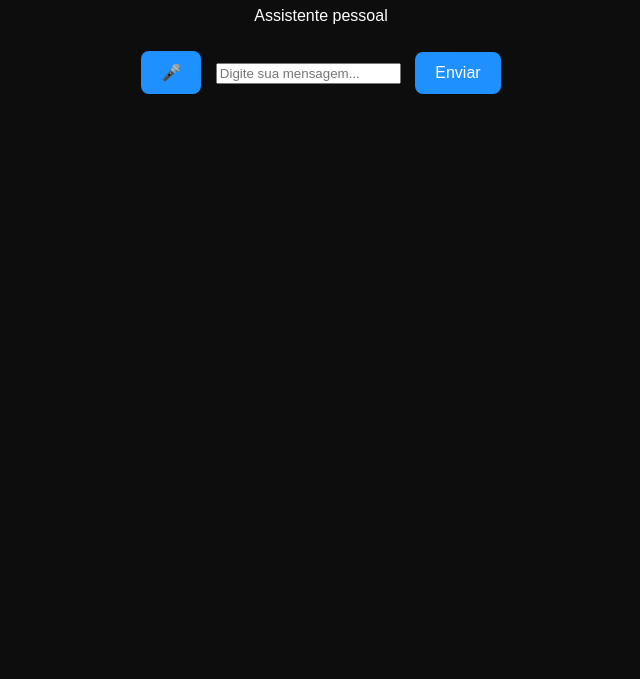
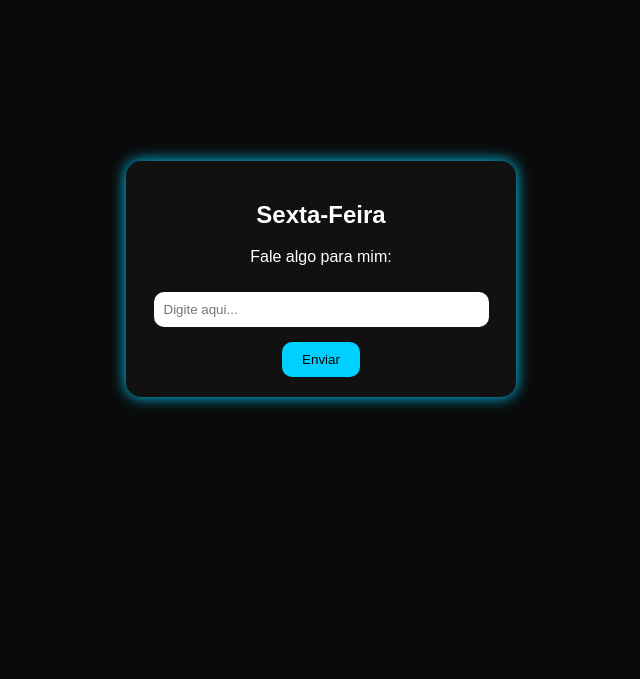
Before and after one commit to jhonasplaygame2606-art/seta-feira-, a plain HTML site: page index.html in a window 1280 px wide. Shown: the part 121-800 px from the top of the page, without its empty margins (319-959 px from the left). Drawn offline with Linux system fonts and the light colour scheme.

Commit message:
Add internal styles for improved page layout
Added internal CSS styles for layout and design.

```diff
--- a/index.html
+++ b/index.html
@@ -4,23 +4,61 @@
     <meta charset="UTF-8" />
     <meta name="viewport" content="width=device-width, initial-scale=1.0" />
     <title>Sexta-Feira IA</title>
-    <link rel="stylesheet" href="style.css">
+
+    <style>
+        body {
+            background: #0a0a0a;
+            color: white;
+            font-family: Arial, sans-serif;
+            display: flex;
+            justify-content: center;
+            align-items: center;
+            height: 100vh;
+            margin: 0;
+        }
+
+        .janela {
+            background: #111;
+            padding: 20px;
+            width: 350px;
+            border-radius: 15px;
+            box-shadow: 0px 0px 15px #00d0ff;
+            text-align: center;
+        }
+
+        input {
+            width: 90%;
+            padding: 10px;
+            border-radius: 10px;
+            border: none;
+            outline: none;
+            margin-top: 10px;
+        }
+
+        button {
+            margin-top: 15px;
+            padding: 10px 20px;
+            border: none;
+            border-radius: 10px;
+            background: #00d0ff;
+            color: black;
+            cursor: pointer;
+        }
+
+        button:hover {
+            background: #00a0cc;
+        }
+    </style>
 </head>
 
 <body>
-    <div class="chat-container">
-        <header>
-            <h1>Sexta-Feira</h1>
-            <p>Assistente pessoal</p>
-        </header>
+    <div class="janela">
+        <h2>Sexta-Feira</h2>
+        <p>Fale algo para mim:</p>
 
-        <div id="chat" class="chat-box"></div>
+        <input id="input" type="text" placeholder="Digite aqui..." />
 
-        <div class="input-area">
-            <button id="micBtn">🎤</button>
-            <input id="msgInput" type="text" placeholder="Digite sua mensagem..." />
-            <button id="sendBtn">Enviar</button>
-        </div>
+        <button onclick="responder()">Enviar</button>
     </div>
 
     <script src="script.js"></script>
```
